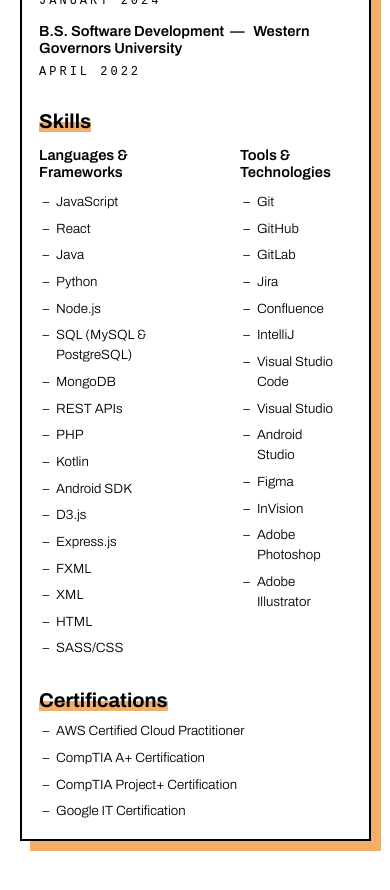
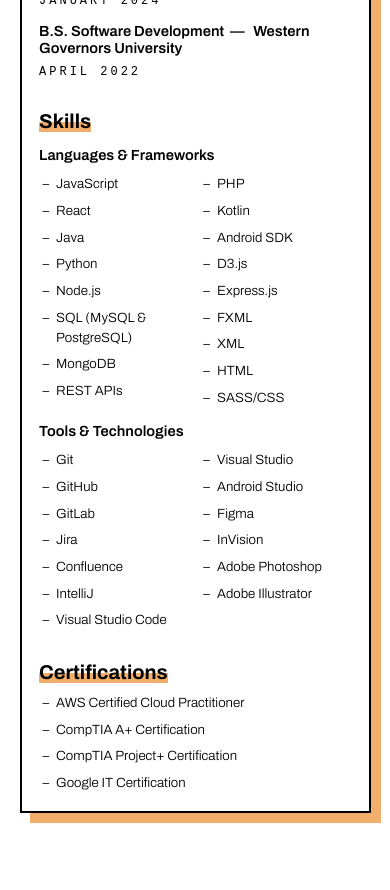
Before and after one commit to jennifer-bowser/jb-dev, a React (Vite) app: page / in a window 390 px wide. Shown: the part 4160-5050 px from the top of the page. Built offline with nearby package versions, Linux system fonts and the light colour scheme; a web font is replaced by a local one.

Commit message:
adds better styling for skills section

```diff
--- a/src/components/sections/Resume/Resume.css
+++ b/src/components/sections/Resume/Resume.css
@@ -69,7 +69,12 @@
 
 .Resume-Skills-List-Wrapper {
     display: flex;
-    gap: 50px;
+    column-gap: 50px;
+}
+
+.Resume-Skills-List-Wrapper .BulletList {
+    columns: 2;
+    column-gap: 30px;
 }
 
 @media (max-width: 1400px) {
@@ -83,3 +88,9 @@
         opacity: 0;
     }
 }
+
+@media (max-width: 525px) {
+    .Resume-Skills-List-Wrapper {
+        flex-direction: column;
+    }
+}
```
